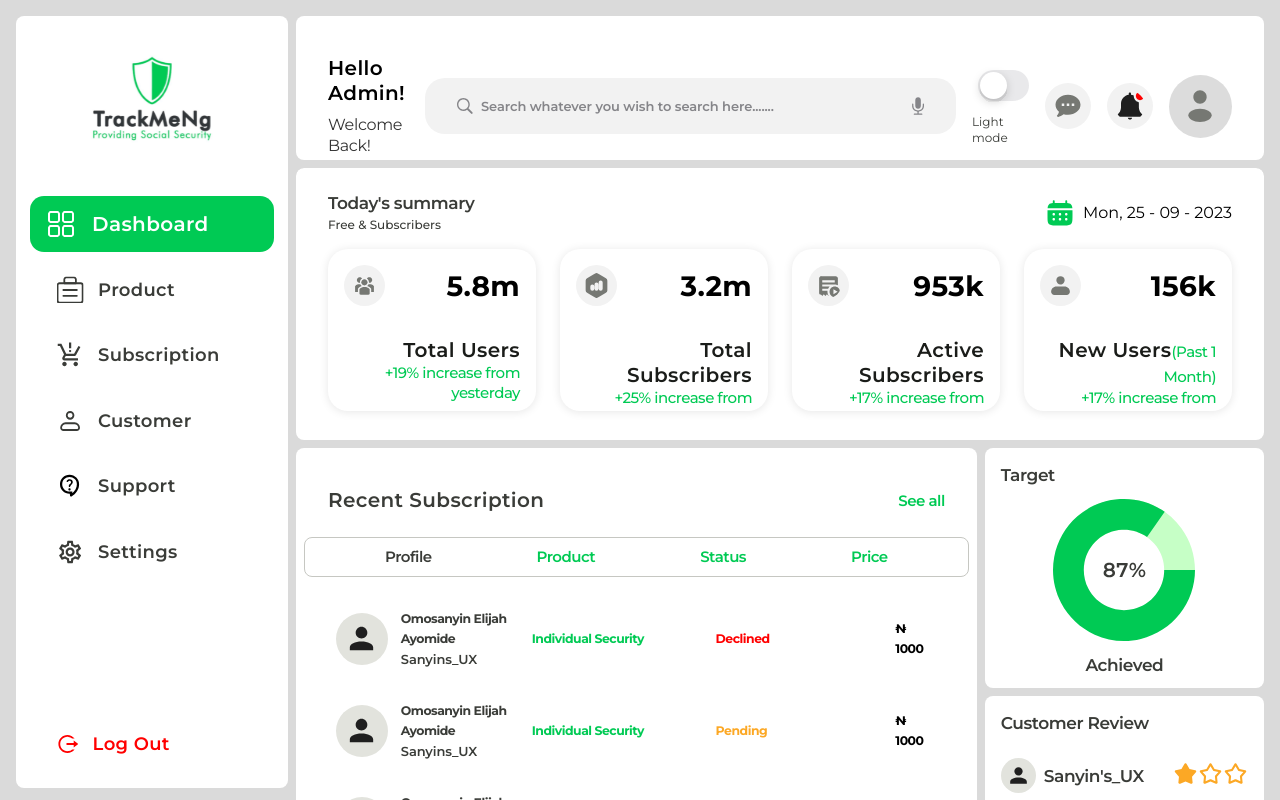
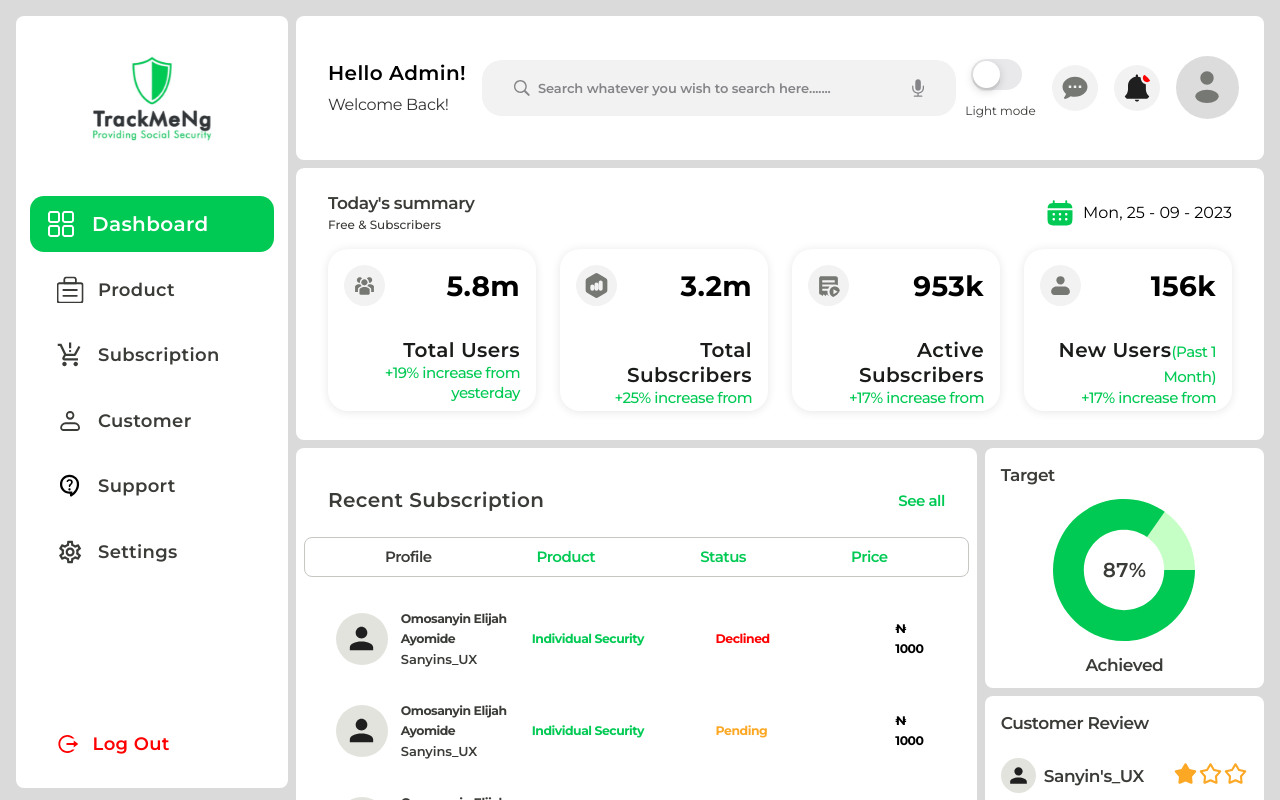
Before and after one commit to TrackMe-NG/dashboard_main, a React (Vite) app: page / in a window 1280 px wide. Built offline with nearby package versions, Linux system fonts and the light colour scheme.

Commit message:
style: updated header styles

```diff
--- a/src/styles/header.scss
+++ b/src/styles/header.scss
@@ -15,6 +15,7 @@
     text-transform: capitalize;
     display: grid;
     gap: 0.5rem;
+    min-width: fit-content;
 
     h3 {
       color: $black;
@@ -70,6 +71,7 @@
       gap: 1rem;
 
       .switch {
+        min-width: fit-content;
         p {
           color: $light_dark;
           font-size: 0.75rem;
```
